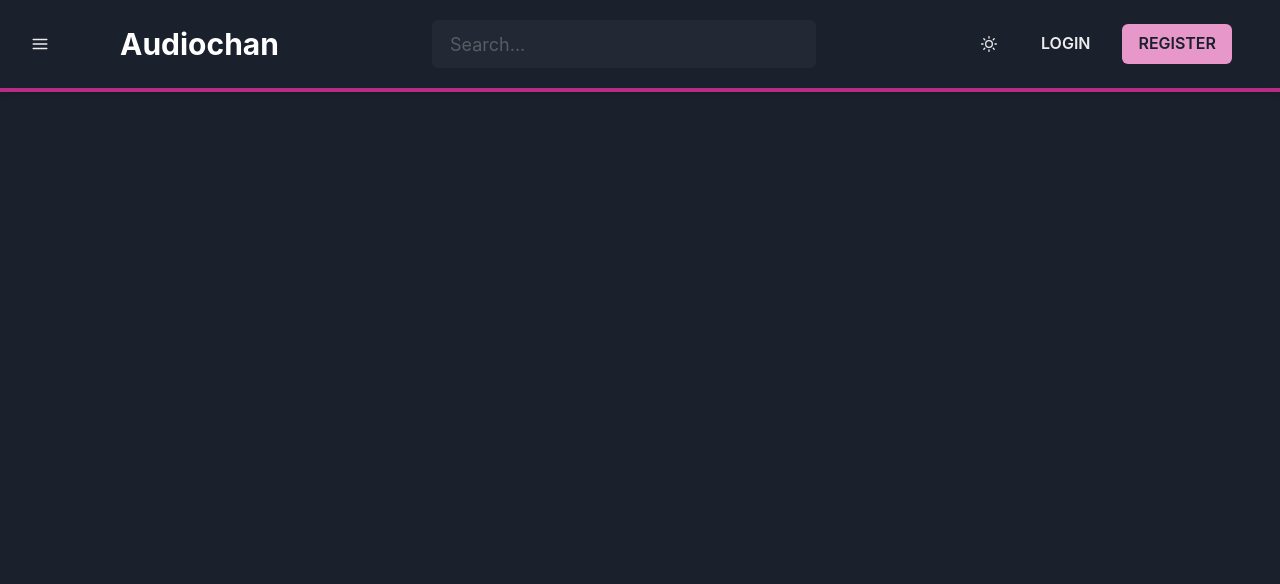
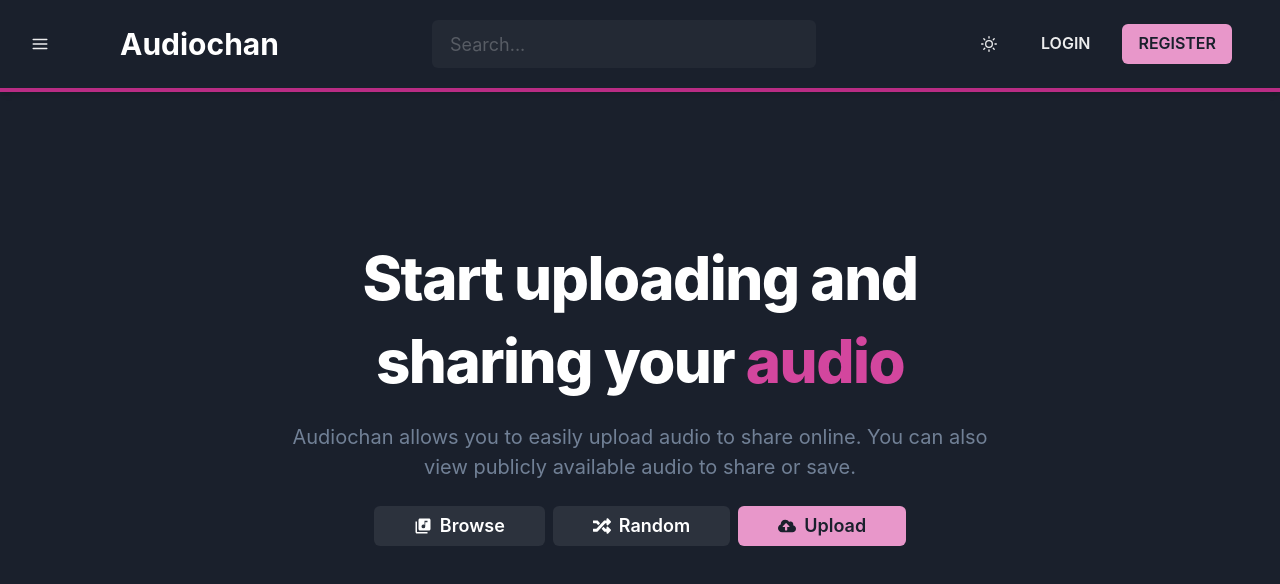
Before and after one commit to nollidnosnhoj/Tuna, a Next.js app in the folder web/: page / in a window 1280 px wide. Shown: the top 584 px of the page. Built offline with nearby package versions, Linux system fonts and the light colour scheme; what axios-auth-refresh would draw is missing.

Commit message:
homepage

```diff
--- /dev/null
+++ b/web/src/components/CTA.tsx
@@ -0,0 +1,107 @@
+import {
+  Box,
+  chakra,
+  useColorModeValue,
+  Stack,
+  Button,
+} from "@chakra-ui/react";
+import NextLink from "next/link";
+import React from "react";
+import { FaRandom, FaCloudUploadAlt } from "react-icons/fa";
+import { MdLibraryMusic } from "react-icons/md";
+
+export function HomepageCTA(props: { isLoggedIn?: boolean }) {
+  const { isLoggedIn = false } = props;
+  return (
+    <Box pos="relative" overflow="hidden">
+      <Box maxW="7xl" mx="auto">
+        <Box
+          pos="relative"
+          pb={{ base: 8, sm: 16, md: 20, lg: 28, xl: 32 }}
+          w="full"
+          border="solid 1px transparent"
+        >
+          <Box
+            mx="auto"
+            maxW={{ base: "7xl" }}
+            px={{ base: 4, sm: 6, lg: 8 }}
+            mt={{ base: 12, md: 16, lg: 20, xl: 28 }}
+          >
+            <Box
+              textAlign="center"
+              w={{ base: "full", md: 11 / 12, xl: 8 / 12 }}
+              mx="auto"
+            >
+              <chakra.h1
+                fontSize={{ base: "4xl", sm: "5xl", md: "6xl" }}
+                letterSpacing="tight"
+                lineHeight="short"
+                fontWeight="extrabold"
+                color={useColorModeValue("gray.900", "white")}
+              >
+                <chakra.span display={{ base: "block", xl: "inline" }}>
+                  Start uploading and sharing your{" "}
+                </chakra.span>
+                <chakra.span
+                  display={{ base: "block", xl: "inline" }}
+                  color={useColorModeValue("primary.600", "primary.400")}
+                >
+                  audio
+                </chakra.span>
+              </chakra.h1>
+              <chakra.p
+                mt={{ base: 3, sm: 5, md: 5 }}
+                mx={{ sm: "auto", lg: 0 }}
+                mb={6}
+                fontSize={{ base: "lg", md: "xl" }}
+                color="gray.500"
+                lineHeight="base"
+              >
+                Audiochan allows you to easily upload audio to share online. You
+                can also view publicly available audio to share or save.
+              </chakra.p>
+              <Stack
+                direction={{ base: "column", sm: "column", md: "row" }}
+                mb={{ base: 4, md: 8 }}
+                spacing={{ base: 4, md: 2 }}
+                justifyContent="center"
+              >
+                <NextLink href="/audios">
+                  <Button
+                    leftIcon={<MdLibraryMusic />}
+                    fontSize={{ base: "md", md: "lg" }}
+                    px={{ base: 8, md: 10 }}
+                    py={{ base: 3, md: 4 }}
+                  >
+                    Browse
+                  </Button>
+                </NextLink>
+                <NextLink href="#">
+                  <Button
+                    leftIcon={<FaRandom />}
+                    fontSize={{ base: "md", md: "lg" }}
+                    px={{ base: 8, md: 10 }}
+                    py={{ base: 3, md: 4 }}
+                  >
+                    Random
+                  </Button>
+                </NextLink>
+                <NextLink href={isLoggedIn ? "/upload" : "/login"}>
+                  <Button
+                    leftIcon={<FaCloudUploadAlt />}
+                    colorScheme="primary"
+                    fontSize={{ base: "md", md: "lg" }}
+                    px={{ base: 8, md: 10 }}
+                    py={{ base: 3, md: 4 }}
+                  >
+                    Upload
+                  </Button>
+                </NextLink>
+              </Stack>
+            </Box>
+          </Box>
+        </Box>
+      </Box>
+    </Box>
+  );
+}
--- a/web/src/pages/index.tsx
+++ b/web/src/pages/index.tsx
@@ -1,9 +1,14 @@
 import React from "react";
 import useUser from "~/hooks/useUser";
 import Page from "~/components/Page";
+import { HomepageCTA } from "~/components/CTA";
 
 const Index = () => {
-  return <Page></Page>;
+  return (
+    <Page>
+      <HomepageCTA />
+    </Page>
+  );
 };
 
 export default Index;
```
